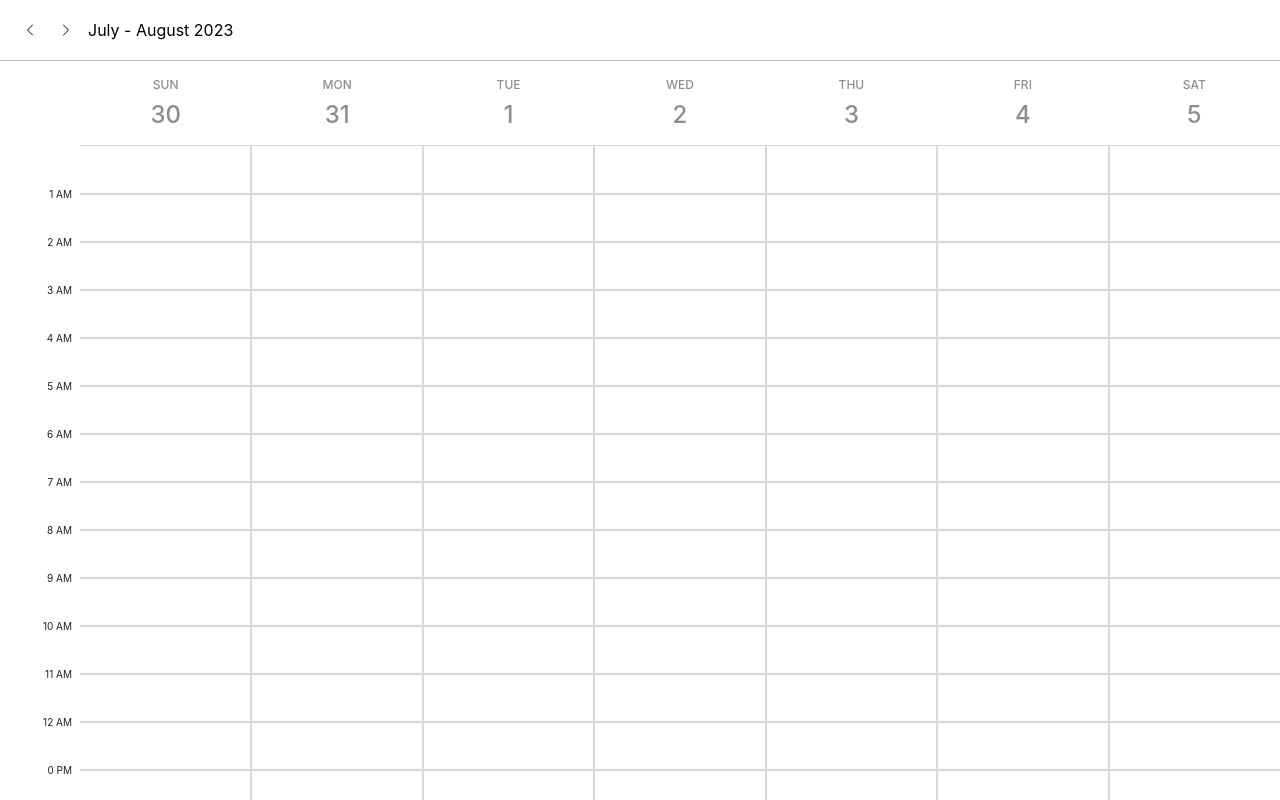
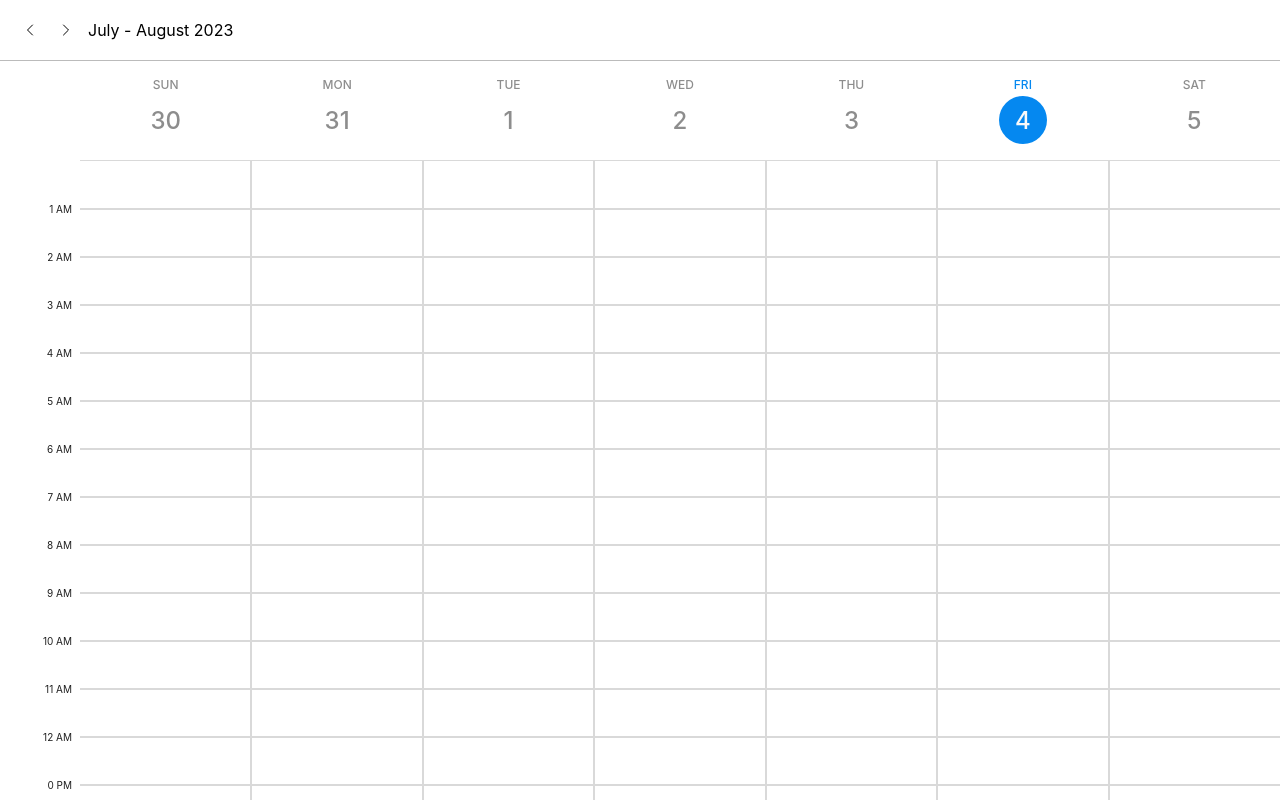
Before and after one commit to abinjohn123/calendar-weekview, a React (Create React App) app: page / in a window 1280 px wide. Built offline with nearby package versions, Linux system fonts and the light colour scheme.

Commit message:
style: highlight current date

```diff
--- a/package.json
+++ b/package.json
@@ -11,6 +11,7 @@
     "@types/node": "^16.18.39",
     "@types/react": "^18.2.18",
     "@types/react-dom": "^18.2.7",
+    "classnames": "^2.3.2",
     "react": "^18.2.0",
     "react-dom": "^18.2.0",
     "react-scripts": "5.0.1",
--- a/src/App.scss
+++ b/src/App.scss
@@ -64,7 +64,7 @@ $cell-padding: 24px;
     flex-direction: column;
     font-weight: 500;
     color: var(--gray-9);
-    gap: 8px;
+    gap: 4px;
     border-bottom: 1px solid var(--gray-6);
 
     .day {
@@ -73,7 +73,20 @@ $cell-padding: 24px;
     }
 
     .date {
+      height: 48px;
+      width: 48px;
+      border-radius: 100px;
       font-size: 2.4rem;
+    }
+
+    &.today {
+      .day {
+        color: var(--blue-10);
+      }
+      .date {
+        background-color: var(--blue-10);
+        color: var(--gray-2);
+      }
     }
   }
 }
--- a/src/comonents/CalendarGrid.tsx
+++ b/src/comonents/CalendarGrid.tsx
@@ -1,3 +1,5 @@
+import cx from 'classnames';
+
 interface CalendarGridProps {
   week: Date[];
 }
@@ -5,6 +7,7 @@ interface CalendarGridProps {
 interface WeekDayProps {
   day: string;
   date: number;
+  isToday: boolean;
 }
 
 const DAYS = ['SUN', 'MON', 'TUE', 'WED', 'THU', 'FRI', 'SAT'];
@@ -18,11 +21,11 @@ const timeRows: string[] = [];
   }
 });
 
-const WeekDay = ({ day, date }: WeekDayProps) => {
+const WeekDay = ({ day, date, isToday }: WeekDayProps) => {
   return (
-    <div className="weekday py16 px8">
+    <div className={cx('weekday py16 px8', { today: isToday })}>
       <p className="day">{day}</p>
-      <p className="date">{date}</p>
+      <p className="d-flex p8 date">{date}</p>
     </div>
   );
 };
@@ -44,7 +47,14 @@ const CalendarGrid = ({ week }: CalendarGridProps) => {
         <div className="empty"></div>
         <div className="grid-header scrollable-x">
           {DAYS.map((day, dayIndex) => (
-            <WeekDay key={dayIndex} day={day} date={week[dayIndex].getDate()} />
+            <WeekDay
+              key={dayIndex}
+              day={day}
+              date={week[dayIndex].getDate()}
+              isToday={
+                week[dayIndex].toDateString() === new Date().toDateString()
+              }
+            />
           ))}
         </div>
       </div>
```
Also changed, not shown: 1 other file (tests, documents, lock files or other folders).
